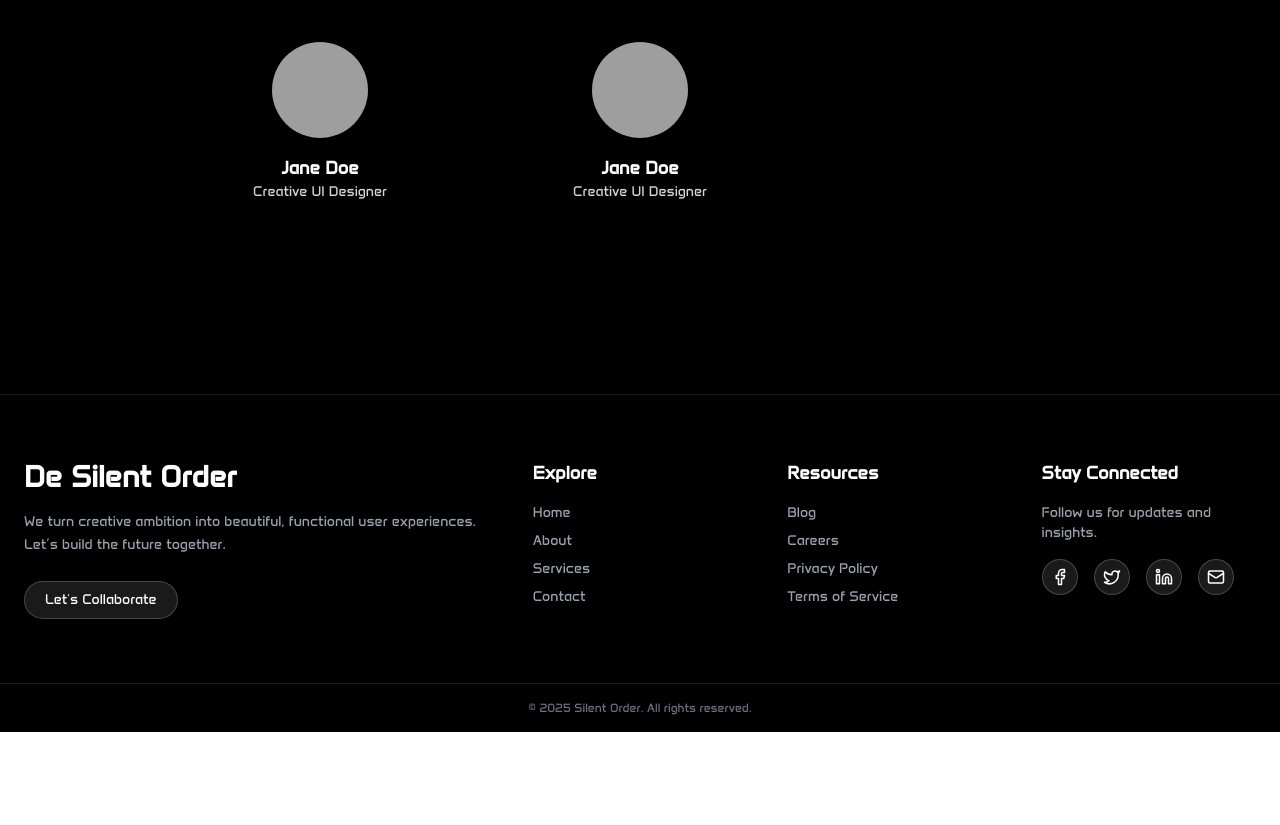
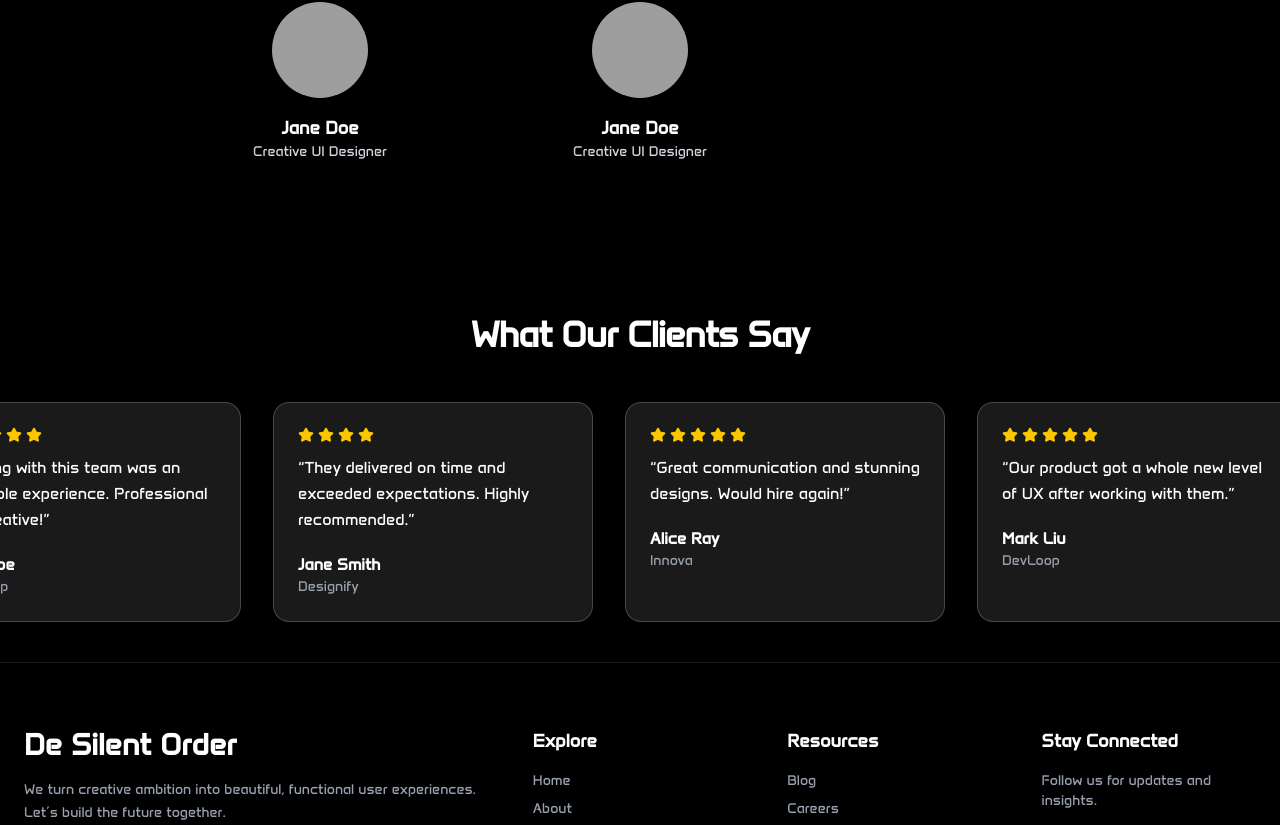
Before and after one commit to EduTech2025/eduTechFrontend, a Next.js app: page / in a window 1280 px wide. Shown: the part 1896-2721 px from the top of the page. Before the commit the page ends 2628 px from the top, so only its background shows below. Built offline with nearby package versions, Linux system fonts and the light colour scheme; no server answers; grey boxes are pictures that could not be loaded.

Commit message:
testimonial section added

```diff
--- a/src/app/page.js
+++ b/src/app/page.js
@@ -3,6 +3,7 @@
 import { motion } from 'framer-motion';
 import Link from 'next/link';
 import Image from 'next/image';
+import TestimonialScroller from '@/components/testimonial';
 
 import GlassyProfileCard from '@/utils/glassy_profile_card';
 
@@ -47,8 +48,8 @@ export default function Home() {
         <div className="absolute inset-0 opacity-80 z-0">
           <Image
               src="/assets/DeSilentOrder_DarkLogo_new.png"
-  fill
-  style={{ objectFit: "contain" }}
+              fill
+              style={{ objectFit: "contain" }}
             alt="Background"
 
             className="opacity-80 z-0"
@@ -83,7 +84,7 @@ export default function Home() {
 
 
       {/* Team Section */}
-      <section className="py-20 px-6 bg-black">
+      <section className="pt-10 px-6 bg-black">
         <div className="max-w-6xl mx-auto text-center">
           <h2 className="text-3xl text-white font-bold mb-12">Meet the Team</h2>
           <div className='flex justify-center items-center'>
@@ -104,6 +105,7 @@ export default function Home() {
           </div>
         </div>
       </section>
+      <TestimonialScroller />
 
     </main>
   );
--- /dev/null
+++ b/src/components/testimonial.js
@@ -0,0 +1,87 @@
+"use client";
+
+import { useEffect, useRef } from "react";
+import { Star } from "lucide-react";
+
+const testimonials = [
+  {
+    name: "John Doe",
+    company: "TechCorp",
+    rating: 5,
+    text: "Working with this team was an incredible experience. Professional and creative!",
+  },
+  {
+    name: "Jane Smith",
+    company: "Designify",
+    rating: 4,
+    text: "They delivered on time and exceeded expectations. Highly recommended.",
+  },
+  {
+    name: "Alice Ray",
+    company: "Innova",
+    rating: 5,
+    text: "Great communication and stunning designs. Would hire again!",
+  },
+  {
+    name: "Mark Liu",
+    company: "DevLoop",
+    rating: 5,
+    text: "Our product got a whole new level of UX after working with them.",
+  },
+];
+
+export default function TestimonialScroller() {
+  const containerRef = useRef(null);
+
+  useEffect(() => {
+    const container = containerRef.current;
+    if (!container) return;
+
+    let scrollAmount = 0;
+
+    const scroll = () => {
+      scrollAmount += 0.3;
+      if (scrollAmount >= container.scrollWidth / 2) scrollAmount = 0;
+      container.scrollLeft = scrollAmount;
+      requestAnimationFrame(scroll);
+    };
+
+    scroll();
+  }, []);
+
+  return (
+    <div className="relative bg-black py-10 overflow-hidden">
+      <h2 className="text-white text-4xl font-extrabold text-center mb-12 tracking-tight">
+        What Our Clients Say
+      </h2>
+
+      <div
+        ref={containerRef}
+        className="flex gap-8 px-8 overflow-x-auto no-scrollbar"
+      >
+        {[...testimonials, ...testimonials].map((t, idx) => (
+          <div
+            key={idx}
+            className="w-[320px] shrink-0 p-6 rounded-2xl bg-white/10 backdrop-blur-lg border border-white/20 text-white shadow-2xl hover:scale-[1.02] transition-transform duration-300"
+          >
+            <div className="flex mb-3">
+              {Array.from({ length: t.rating }).map((_, i) => (
+                <Star
+                  key={i}
+                  className="w-4 h-4 text-yellow-400 fill-yellow-400 mr-1"
+                />
+              ))}
+            </div>
+
+            <p className="text-base italic mb-5 leading-relaxed whitespace-pre-wrap break-words overflow-hidden">
+              “{t.text}”
+            </p>
+
+            <div className="font-semibold text-base text-white">{t.name}</div>
+            <div className="text-sm text-gray-400">{t.company}</div>
+          </div>
+        ))}
+      </div>
+    </div>
+  );
+}
--- a/src/styles/globals.css
+++ b/src/styles/globals.css
@@ -66,3 +66,14 @@ body {
 .group:hover .card-3d {
   transform: rotateY(10deg) rotateX(5deg);
 }
+
+
+.no-scrollbar::-webkit-scrollbar {
+  display: none;
+}
+
+/* Hide scrollbar for IE, Edge and Firefox */
+.no-scrollbar {
+  -ms-overflow-style: none;  /* IE and Edge */
+  scrollbar-width: none;     /* Firefox */
+}
```
